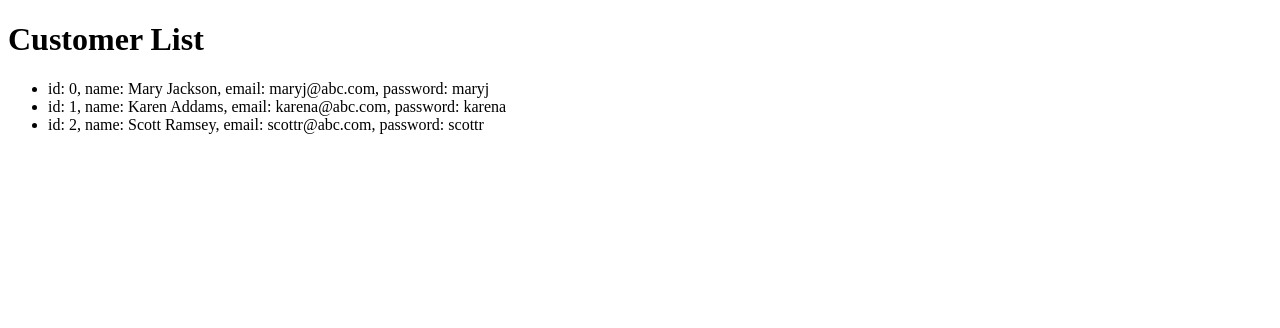
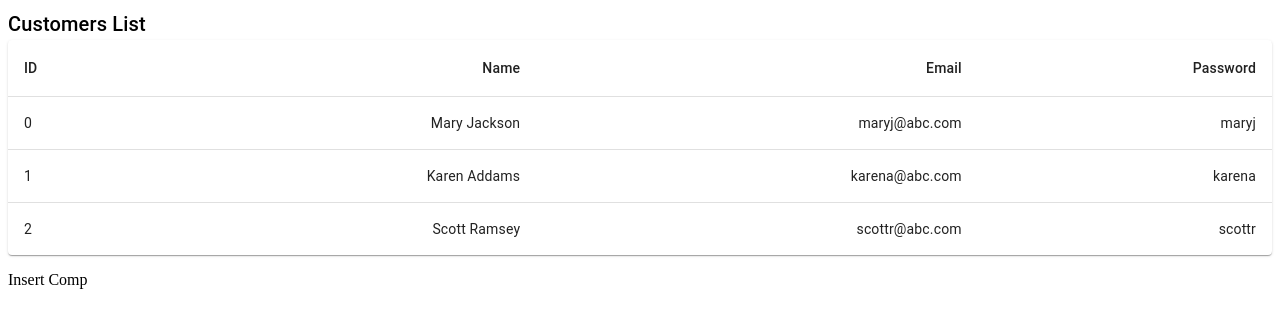
Before and after one commit to devjhwan/GoldenDuck, a React (Vite) app in the folder client/: page / in a window 1280 px wide. Shown: the top 328 px of the page. Built offline with nearby package versions, Linux system fonts and the light colour scheme.

Commit message:
add customers list

```diff
--- a/client/package.json
+++ b/client/package.json
@@ -10,6 +10,9 @@
     "preview": "vite preview"
   },
   "dependencies": {
+    "@emotion/react": "^11.14.0",
+    "@emotion/styled": "^11.14.1",
+    "@mui/material": "^7.3.2",
     "react": "^19.1.0",
     "react-dom": "^19.1.0"
   },
--- a/client/src/App.tsx
+++ b/client/src/App.tsx
@@ -1,4 +1,18 @@
 import './App.css'
+// import * as React from 'react';
+import Table from '@mui/material/Table';
+import TableBody from '@mui/material/TableBody';
+import TableCell from '@mui/material/TableCell';
+import TableContainer from '@mui/material/TableContainer';
+import TableHead from '@mui/material/TableHead';
+import TableRow from '@mui/material/TableRow';
+import Paper from '@mui/material/Paper';
+import Typography from '@mui/material/Typography';
+
+
+import Box from '@mui/material/Box';
+import Grid from '@mui/material/Grid';
+
 
 let customers = [
     {
@@ -21,19 +35,57 @@ let customers = [
     }
   ]
 
-function App() {
+
+export default function BasicTable() {
   return (
-    <>
-      <h1>Customer List</h1>
-      <ul>
-        {customers.map((customer) => (
-          <li key={customer.id}>
-            id: {customer.id}, name: {customer.name}, email: {customer.email}, password: {customer.password}
-          </li>
-        ))}
-      </ul>
-    </>
-  )
+
+    <Box sx={{ flexGrow: 1 }}>
+      <Grid container spacing={2}>
+        <Grid size={12}>
+        <Typography
+          sx={{ flex: '1 1 100%' }}
+          variant="h6"
+          id="tableTitle"
+          component="div"
+        >
+          Customers List
+        </Typography>
+        <TableContainer component={Paper}>
+      <Table sx={{ minWidth: 650 }} aria-label="simple table">
+        <TableHead>
+          <TableRow>
+            <TableCell>ID</TableCell>
+            <TableCell align="right">Name</TableCell>
+            <TableCell align="right">Email</TableCell>
+            <TableCell align="right">Password</TableCell>
+          </TableRow>
+        </TableHead>
+        <TableBody>
+          {customers.map((row) => (
+            <TableRow
+              key={row.name}
+              sx={{ '&:last-child td, &:last-child th': { border: 0 } }}
+            >
+              <TableCell component="th" scope="row">
+                {row.id}
+              </TableCell>
+              <TableCell align="right">{row.name}</TableCell>
+              <TableCell align="right">{row.email}</TableCell>
+              <TableCell align="right">{row.password}</TableCell>
+            </TableRow>
+          ))}
+        </TableBody>
+      </Table>
+    </TableContainer>
+        </Grid>
+        <Grid size={12}>
+          {/* <Item>size=4</Item> TODO: Insert  */}
+          Insert Comp
+        </Grid>
+
+      </Grid>
+    </Box>
+
+
+  );
 }
-
-export default App
```
Also changed, not shown: 1 other file (tests, documents, lock files or other folders).
